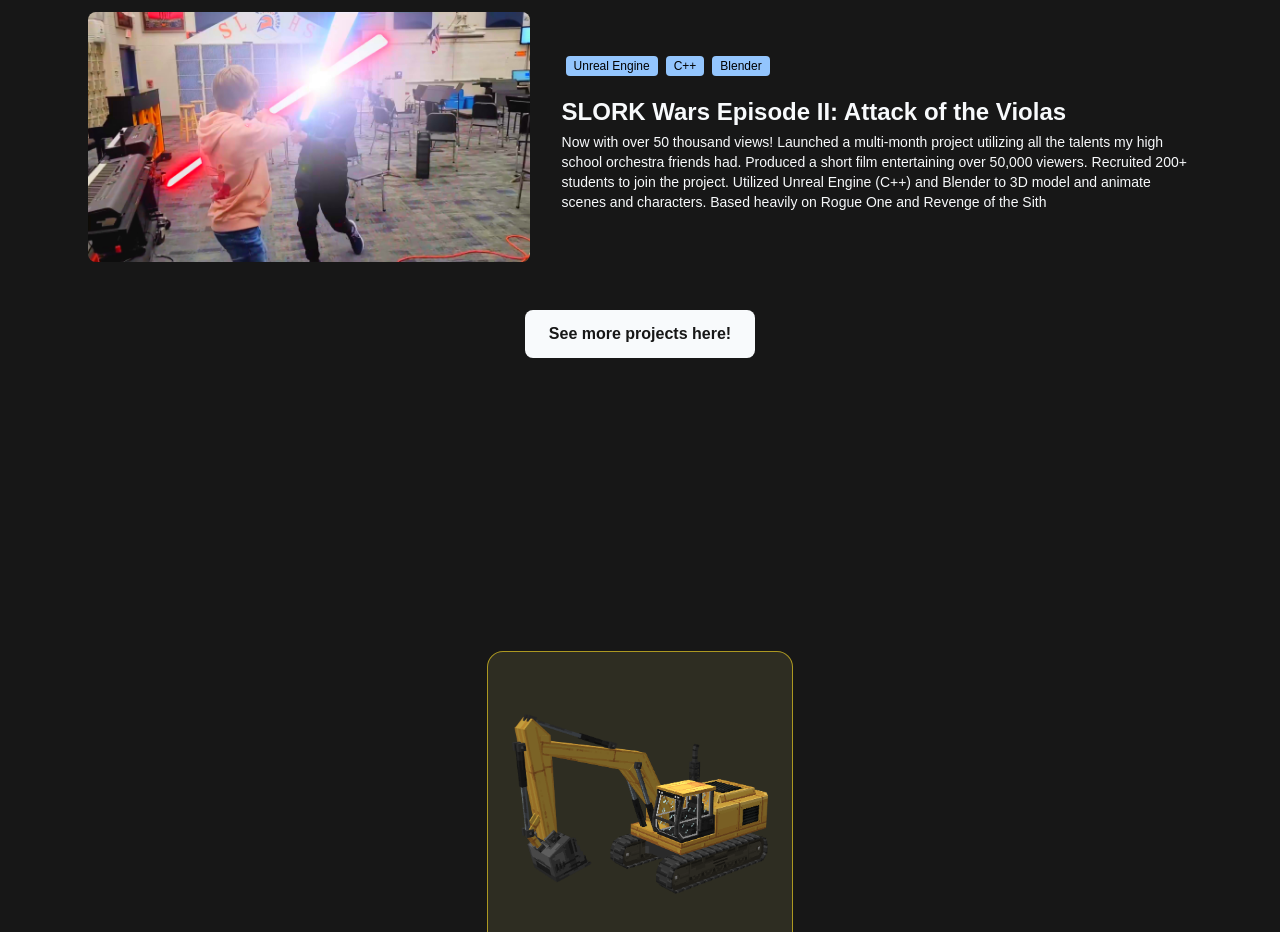
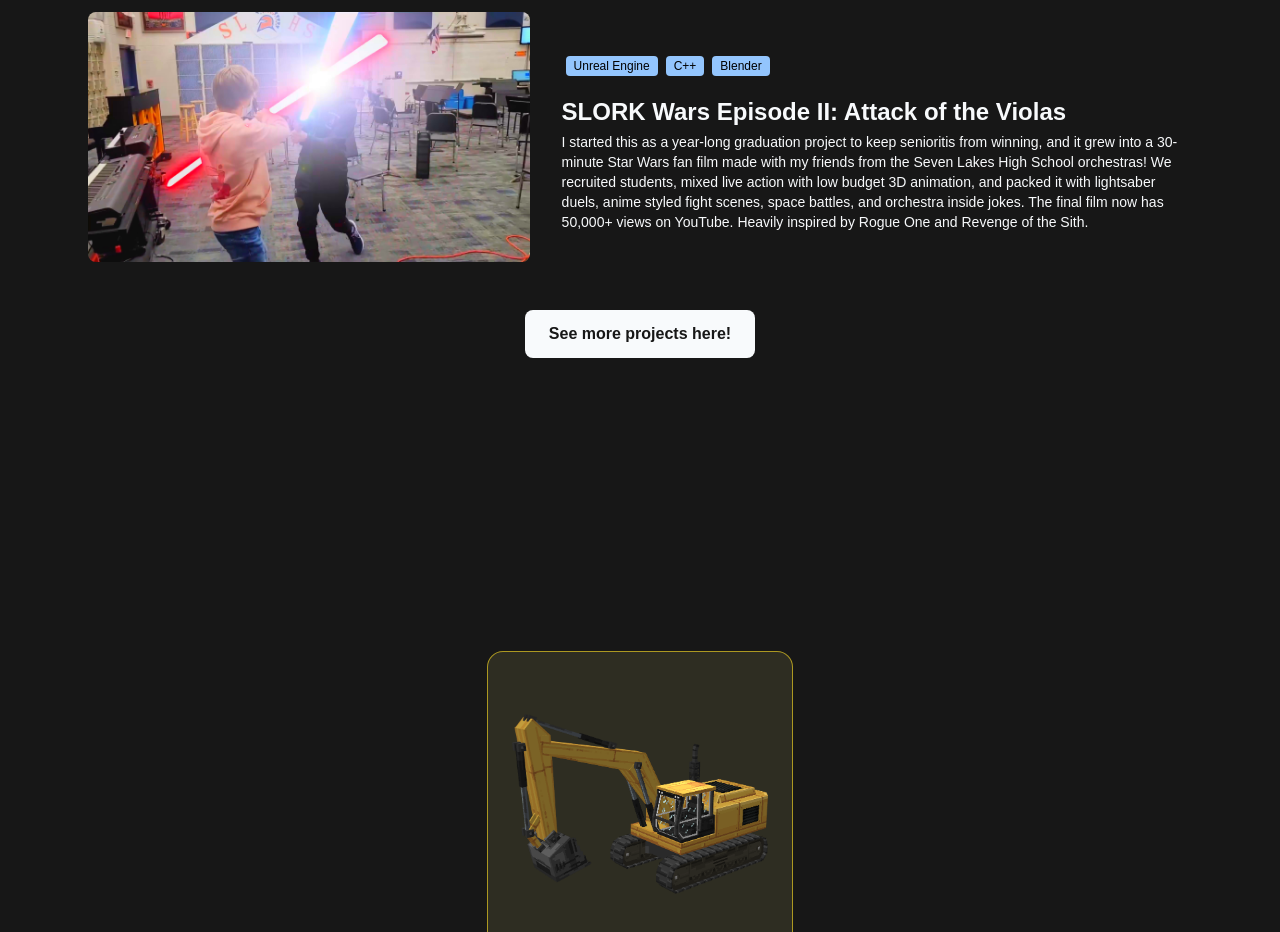
Before and after one commit to DereC4/derek-chen-website, a Next.js app: page / in a window 1280 px wide. Shown: the part 3720-4652 px from the top of the page. Built offline with nearby package versions, Linux system fonts and the light colour scheme.

Commit message:
feat: reworded slork wars so it sounds more human

```diff
--- a/src/data/personalProjects.ts
+++ b/src/data/personalProjects.ts
@@ -83,12 +83,12 @@ Fixed memory leaks and improved stability for long-session usage across diverse
     {
         id: 'slork-wars',
         title: 'SLORK Wars Episode II: Attack of the Violas',
-        description: `Now with over 50 thousand views! Launched a multi-month project utilizing all the talents my high school orchestra friends had. Produced a short film entertaining over 50,000 viewers. Recruited 200+ students to join the project. Utilized Unreal Engine (C++) and Blender to 3D model and animate scenes and characters. Based heavily on Rogue One and Revenge of the Sith`,
+        description: `I started this as a year-long graduation project to keep senioritis from winning, and it grew into a 30-minute Star Wars fan film made with my friends from the Seven Lakes High School orchestras! We recruited students, mixed live action with low budget 3D animation, and packed it with lightsaber duels, anime styled fight scenes, space battles, and orchestra inside jokes. The final film now has 50,000+ views on YouTube. Heavily inspired by Rogue One and Revenge of the Sith.`,
         shortDescription: `Epic short film produced with 200+ orchestra students garnering 50,000+ YouTube views.
-Created with Unreal Engine and Blender, inspired by Rogue One and Revenge of the Sith.`,
+Created with Unreal Engine and Blender, `,
         image: '/pics/projects/slork-wars-1.png',
         technologies: ['Unreal Engine', 'C++', 'Blender'],
-        href: '/projects/slork-wars',
+        href: 'https://www.youtube.com/watch?v=vKaddjF631c',
         period: 'Aug 2021 – May 2022',
     },
     {
```
